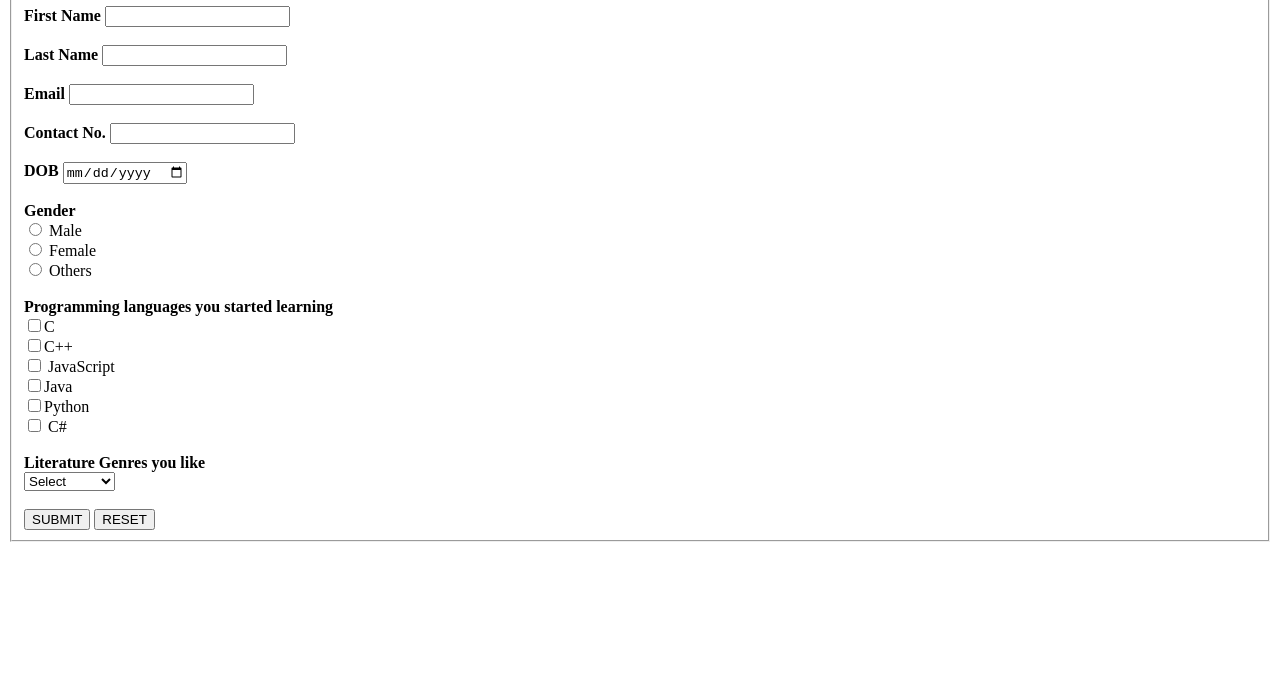
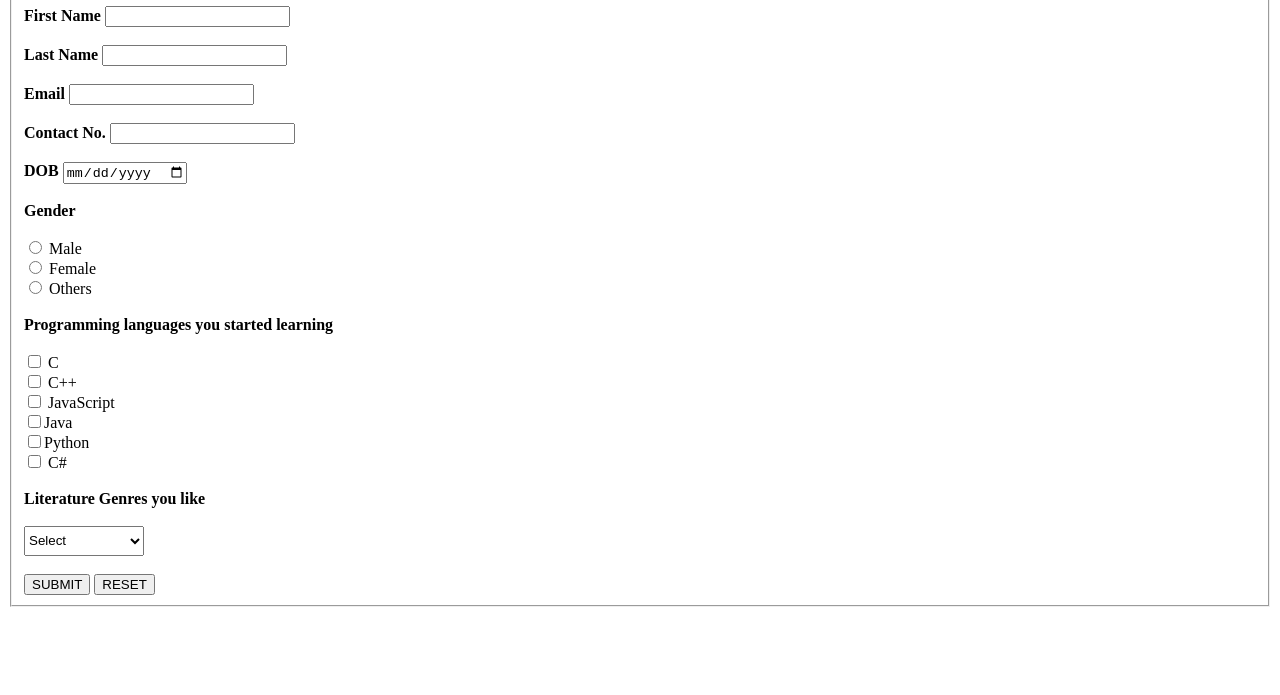
Before and after one commit to shubh045/Training, a website: page learning/June-9/Form.html in a window 1280 px wide. Shown: the part 105-800 px from the top of the page. Drawn offline with Linux system fonts and the light colour scheme.

Commit message:
cahnged person's to individual's

```diff
--- a/learning/June-9/Form.html
+++ b/learning/June-9/Form.html
@@ -8,9 +8,10 @@
     <title>Form</title>
 </head>
 <body>
-    <fieldset>
+
+    <fieldset class="field">
     <legend>personal info.</legend>
-    <h1>Person's Data</h1>
+    <h1>Individual's Data</h1>
 <form>
    <label for="fname">
        <strong>First Name </strong>
@@ -37,7 +38,8 @@
           required name="email"
           id="email"
           pattern="[a-z0-9._%+-]+@[a-z0-9.-]+\.[a-z]{2,}$"
-          class="in">
+          class="in"
+          >
           <br> <br>
 
     <label for="phone"> <strong>Contact No. </strong> </label>
@@ -56,27 +58,27 @@
            class="in">
            <br> <br>
 
-       <strong>Gender</strong> <br>
-   <input type="radio" name="Gender" value="Male" id="Gender"> Male <br>
-   <input type="radio" name="Gender" value="Female" id="Gender"> Female <br>
-   <input type="radio" name="Gender" value="Others" id="Gender"> Others <br> <br>
+       <strong>Gender</strong> <br><br>
+   <input type="radio" name="Gender" value="Male" id="Gender"> <span> Male </span> <br>
+   <input type="radio" name="Gender" value="Female" id="Gender"> <span> Female</span> <br>
+   <input type="radio" name="Gender" value="Others" id="Gender"><span> Others</span> <br> <br>
 
-  <strong>Programming languages you started learning</strong>  <br>
+  <strong>Programming languages you started learning</strong>  <br> <br>
 
-   <input type="checkbox" name="language" id="lang">C<br>
+   <input type="checkbox" name="language" id="lang"> <span> C  </span><br>
 
-    <input type="checkbox" name="language" id="lang">C++ <br>
+    <input type="checkbox" name="language" id="lang"> <span> C++ </span><br>
 
-    <input type="checkbox" name="language" id="lang"> JavaScript<br>
+    <input type="checkbox" name="language" id="lang"> <span>JavaScript</span><br>
 
-    <input type="checkbox" name="language" id="lang">Java <br>
+    <input type="checkbox" name="language" id="lang"><span>Java</span> <br>
 
-    <input type="checkbox" name="language" id="lang">Python <br>
+    <input type="checkbox" name="language" id="lang"><span>Python</span> <br>
 
-    <input type="checkbox" name="language" id="lang"> C#<br> <br>
+    <input type="checkbox" name="language" id="lang"><span> C#</span><br> <br>
 
-<label for="Genre"> <strong> Literature Genres you like </strong></label> <br>
-    <select name="Genre" id="Genre">
+<label for="Genre"> <strong> Literature Genres you like </strong></label> <br><br>
+    <select name="Genre" id="Genre" style="width: 120px; height: 30px;">
         <option value="Select">Select</option>
         <option value="Poetry">Poetry</option>
         <option value="Drama">Drama</option>
@@ -85,8 +87,8 @@
         <option value="Media">Media</option>
     </select> <br><br>
 
-     <input type="submit" value="SUBMIT">
-     <input type="reset" value="RESET">
+     <input type="submit" value="SUBMIT" id="submit">
+     <input type="reset" value="RESET" id="reset">
 </form>
     </fieldset>
 </body>
```
